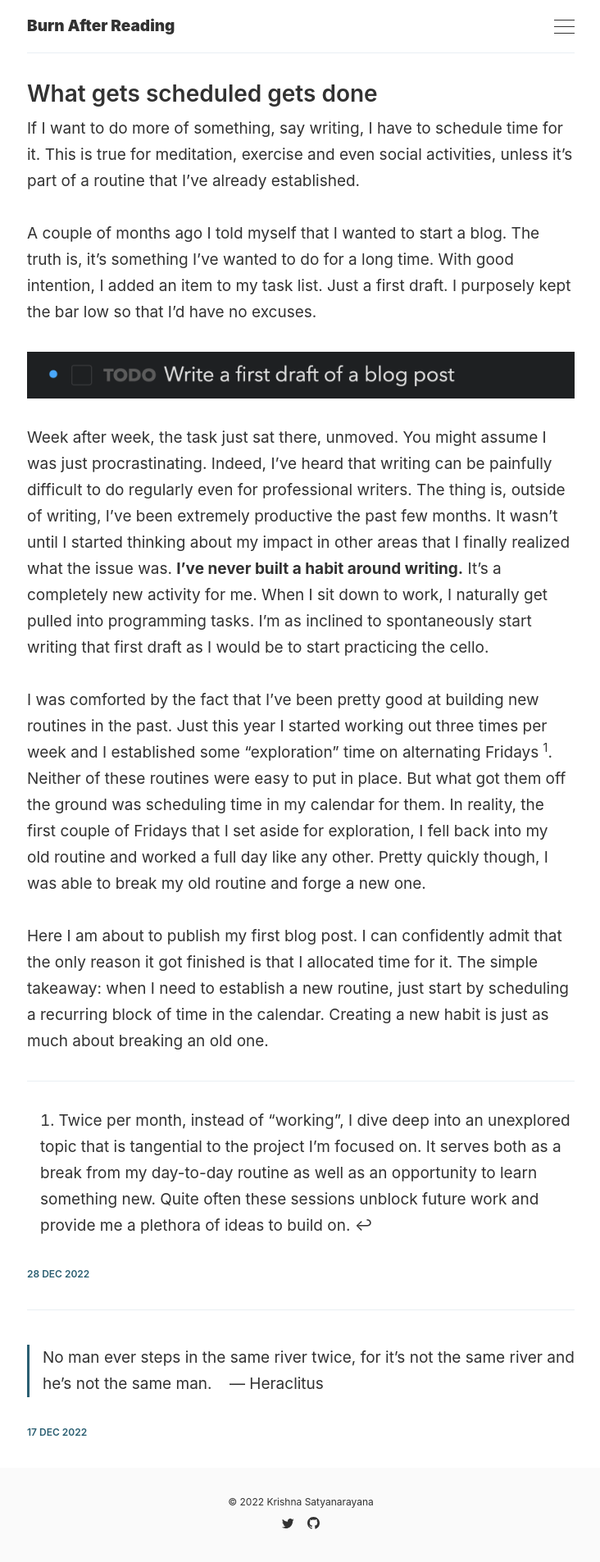
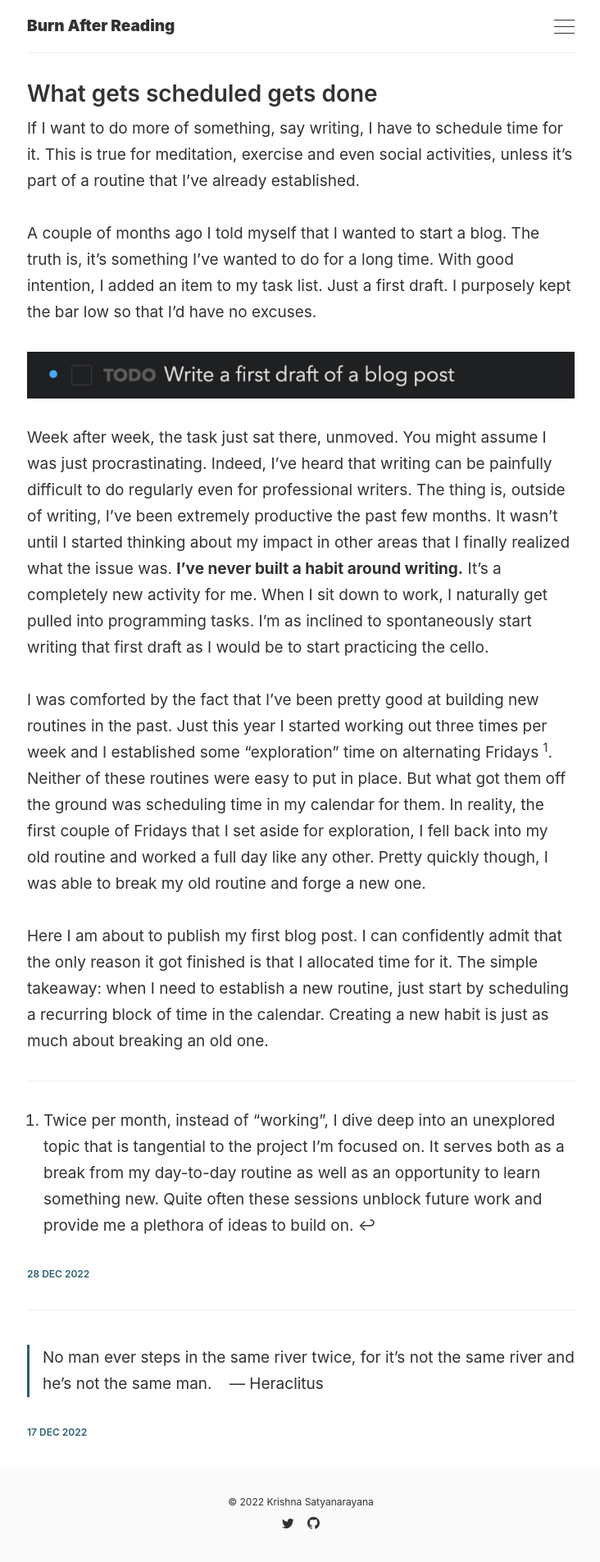
Before and after one commit to krishsatya/krishsatya.github.io, a Jekyll site: the page built from index.html, in a window 1280 px wide. Shown: the whole page at 82% size, without its empty margins (273-1005 px from the left). Built offline with Jekyll 4.4.1, drawn with Linux system fonts in a browser that asks for light colours; the list of posts is cut into pages by our own code.

Commit message:
Fix alignment of ol tag in footnotes

```diff
--- a/_sass/elements/_footnote.scss
+++ b/_sass/elements/_footnote.scss
@@ -1,4 +1,4 @@
-
-.footnotes li p {
-  display: inline;
+.footnotes ol {
+  list-style-position: unset;
+  margin-left: $ol-footnote-spacing-unit;
 }
--- a/_sass/settings/_spaces.scss
+++ b/_sass/settings/_spaces.scss
@@ -3,3 +3,4 @@
 // *----------------------------------*/
 
 $base-spacing-unit: 16px;
+$ol-footnote-spacing-unit: $base-spacing-unit + 4
```
